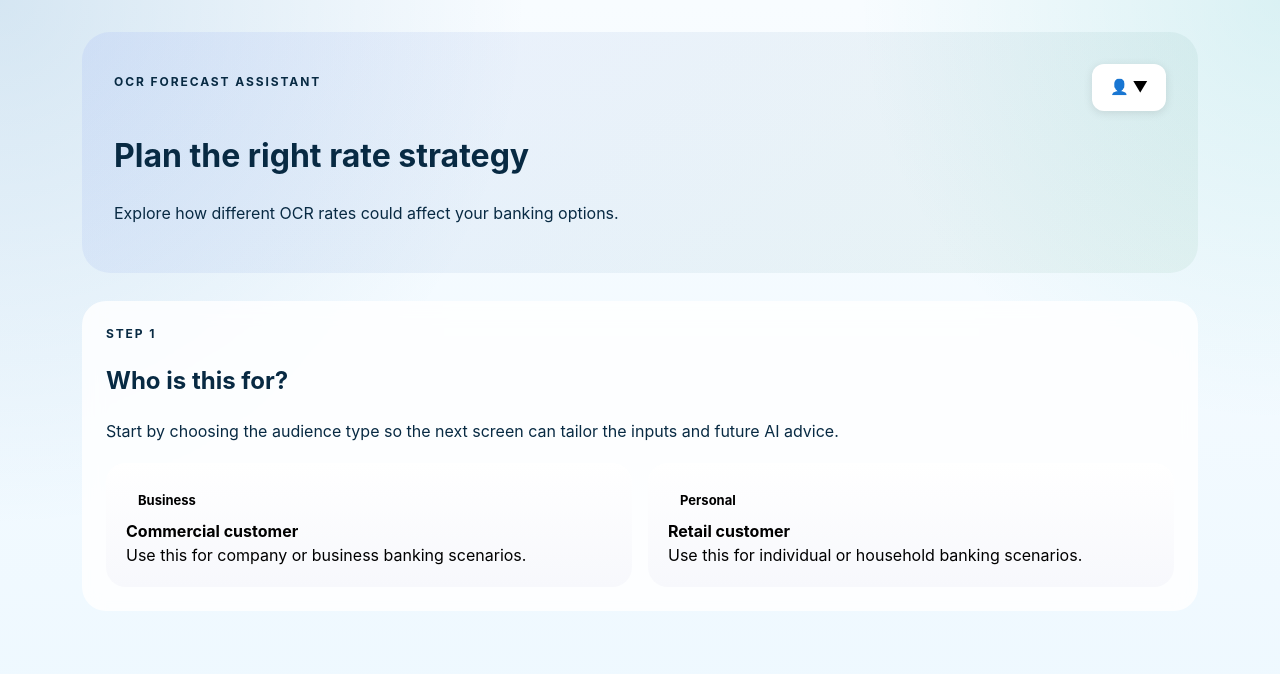
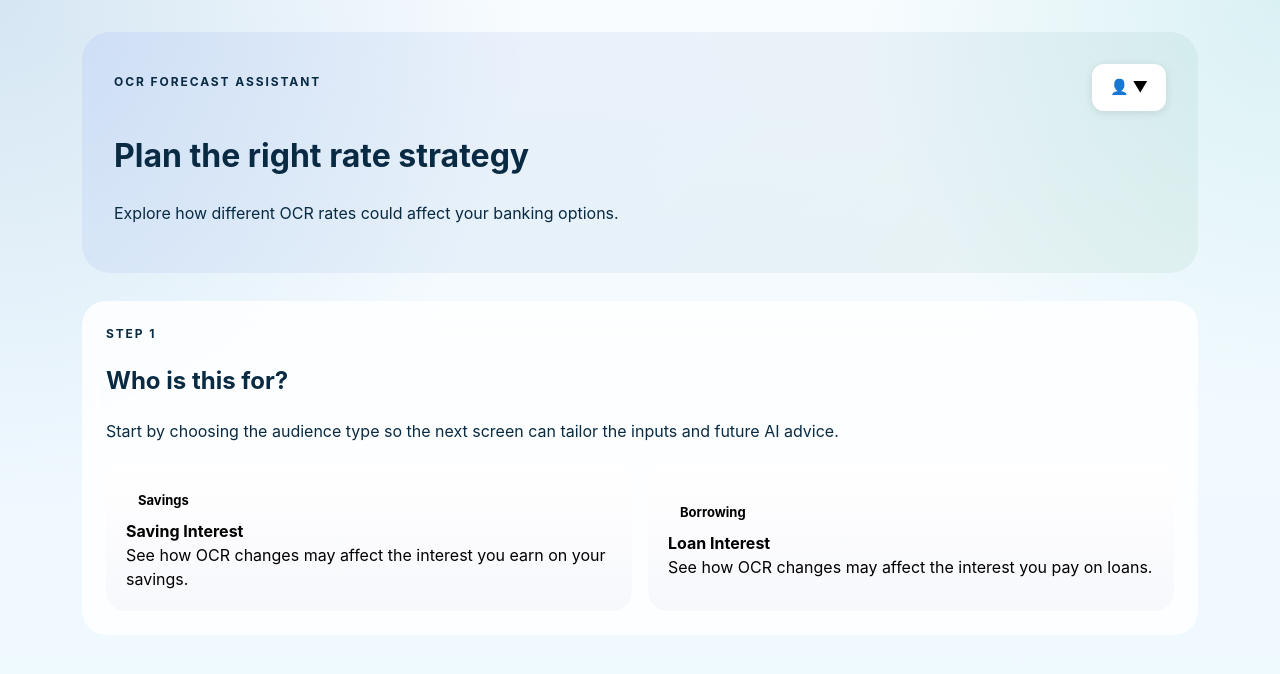
Before and after one commit to Cainiwang/AI_Hackathon_2026, a React app in the folder frontend/: page /dashboard in a window 1280 px wide. Shown: the top 674 px of the page. Built offline with nearby package versions, Linux system fonts and the light colour scheme; the HTML template or start-up script is replaced by a standard one.

Commit message:
Change the options to savings and loan

```diff
--- a/frontend/src/components/AudienceSelector.jsx
+++ b/frontend/src/components/AudienceSelector.jsx
@@ -12,15 +12,15 @@ export function AudienceSelector({ onSelect }) {
 
       <div className="choice-grid">
         <button type="button" className="choice-card" onClick={() => onSelect('business')}>
-          <span className="choice-tag">Business</span>
-          <strong>Commercial customer</strong>
-          <span>Use this for company or business banking scenarios.</span>
+          <span className="choice-tag">Savings</span>
+          <strong>Saving Interest</strong>
+          <span>See how OCR changes may affect the interest you earn on your savings.</span>
         </button>
 
         <button type="button" className="choice-card" onClick={() => onSelect('personal')}>
-          <span className="choice-tag">Personal</span>
-          <strong>Retail customer</strong>
-          <span>Use this for individual or household banking scenarios.</span>
+          <span className="choice-tag">Borrowing</span>
+          <strong>Loan Interest</strong>
+          <span>See how OCR changes may affect the interest you pay on loans.</span>
         </button>
       </div>
     </section>
```
